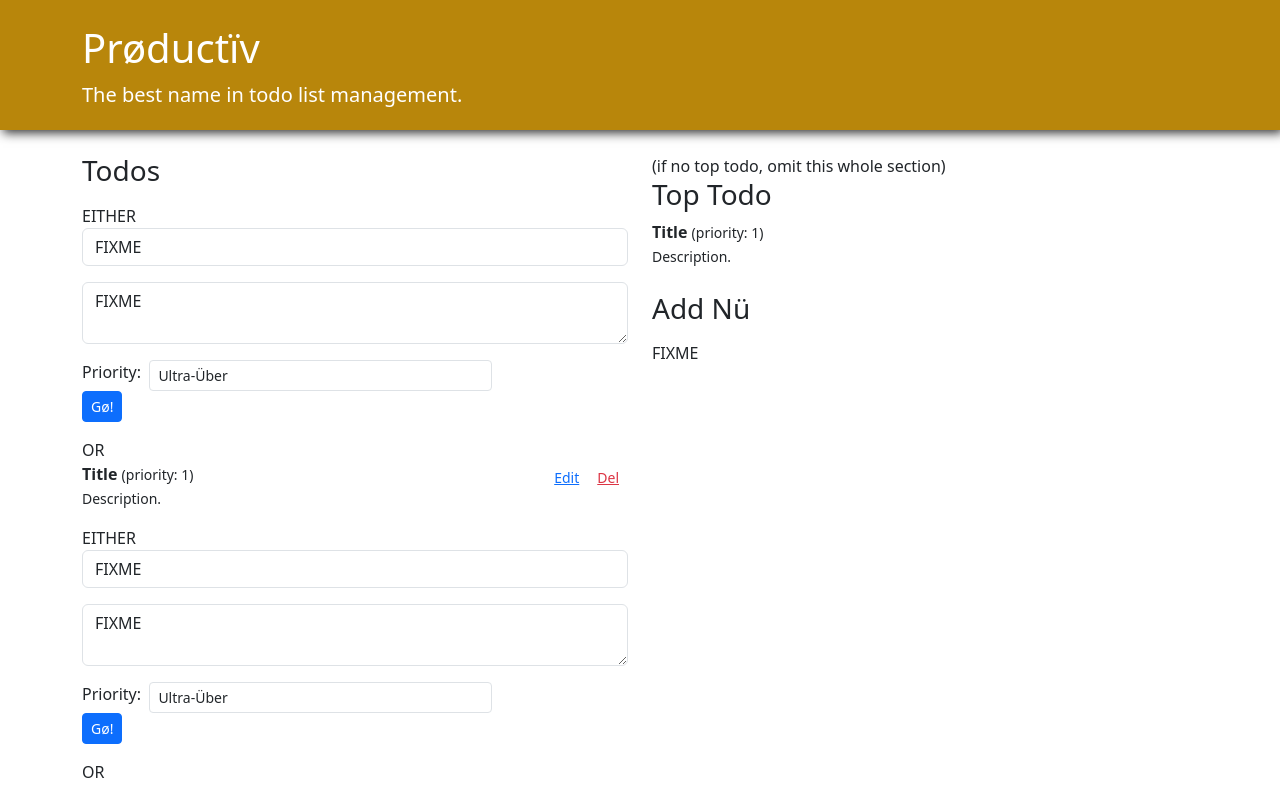
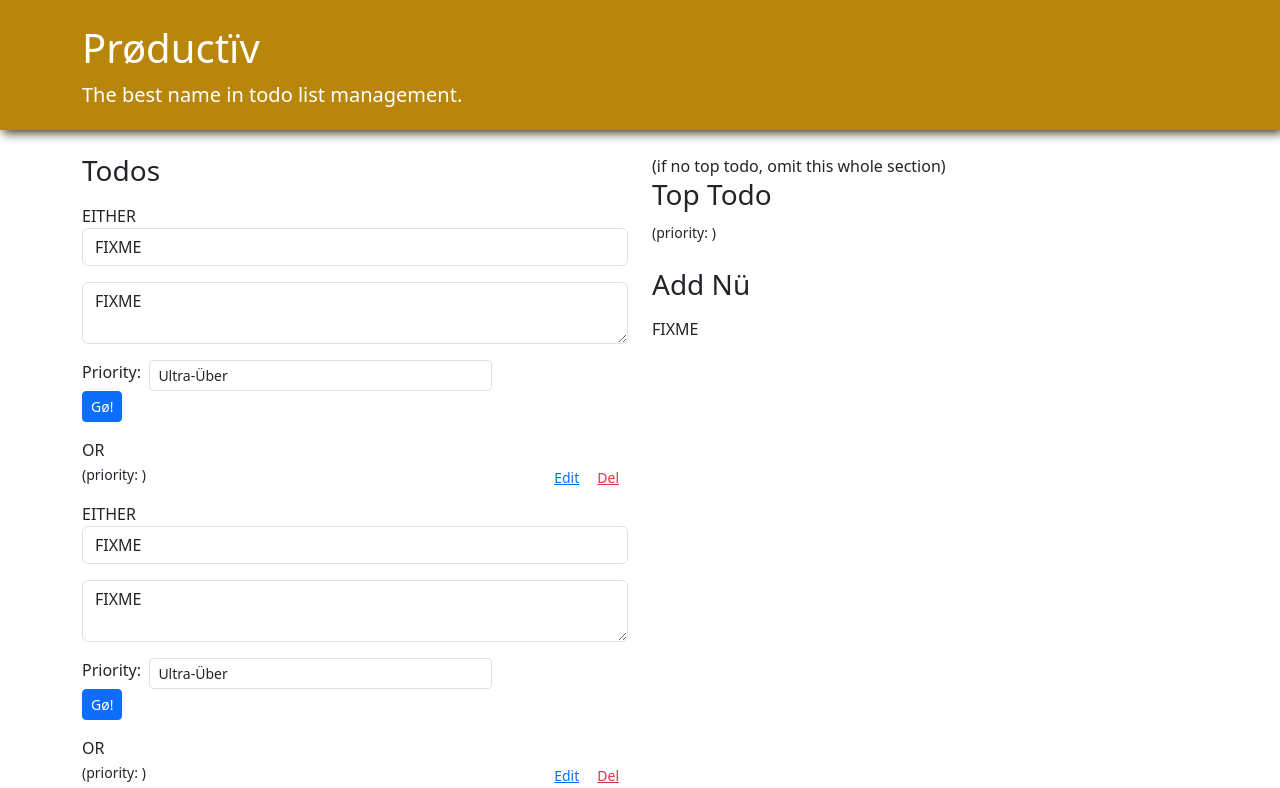
Before and after one commit to AnyaAven/productiv, a React (Vite) app: page / in a window 1280 px wide. Shown: the top 788 px of the page. Built offline with nearby package versions, Linux system fonts and the light colour scheme.

Commit message:
Finished Todo Comp

```diff
--- a/src/Todo.jsx
+++ b/src/Todo.jsx
@@ -1,16 +1,16 @@
 /** Simple presentation component for a todo.
  *
  * Props:
- * - todo: like { id, title, description, priority }
+ * { id, title, description, priority }
  *
  * { EditableTodo, TopTodo } -> Todo
  **/
 
-function Todo() {
+function Todo({id, title, description, priority}) {
   return (
-      <div className="Todo">
-        <div><b>Title</b> <small>(priority: 1)</small></div>
-        <div><small>Description.</small></div>
+      <div className="Todo" id={id}>
+        <div><b>{title}</b> <small>(priority: {priority})</small></div>
+        <div><small>{description}</small></div>
       </div>
   );
 }
```
